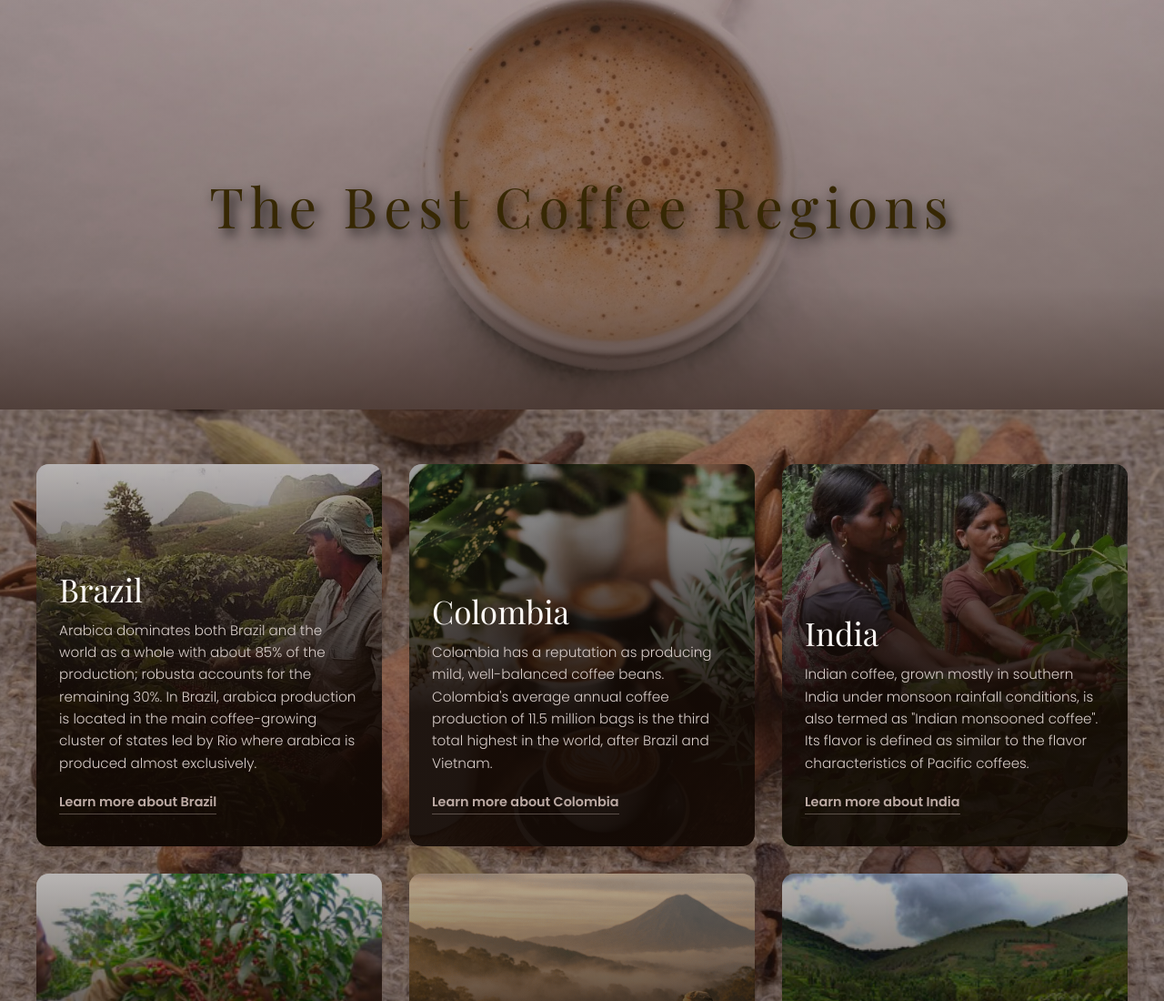
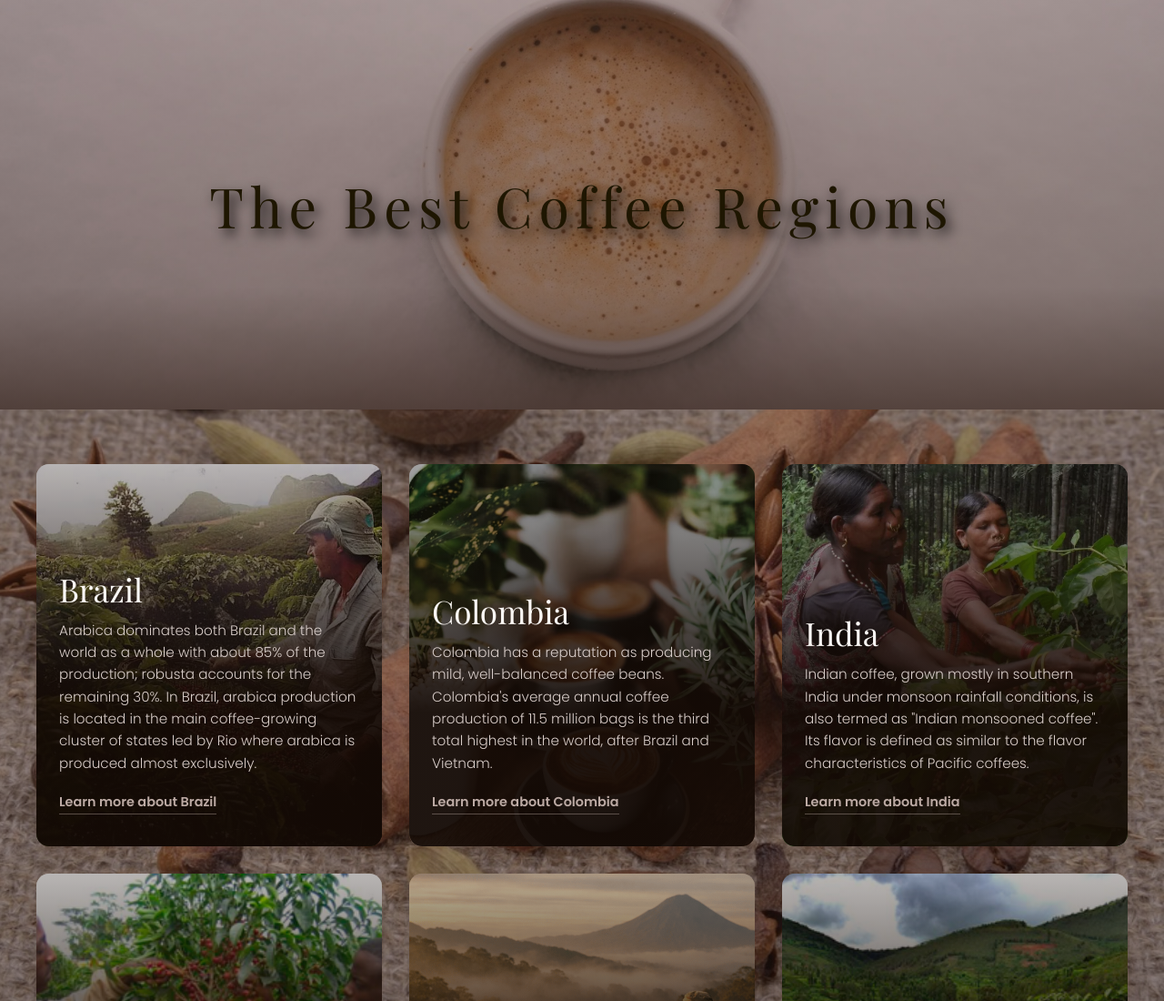
Before and after one commit to DubnovAlexey/Best-Coffee-Regions_05L, a plain HTML site: page index.html in a window 1280 px wide. Shown: the top 1100 px of the page at 91% size. Drawn offline with nearby package versions, Linux system fonts and the light colour scheme; a web font is replaced by a local one.

Commit message:
refactor style.css to update header font color for improved contrast

```diff
--- a/css/style.css
+++ b/css/style.css
@@ -34,7 +34,7 @@ body {
 
 /* шрифт заголовка хедера */
 .header h1 {
-    color: #372804;
+    color: #1e1601;
     font-family: 'Playfair Display', serif;
     font-size: 3.8rem;
     font-weight: 400;
```
